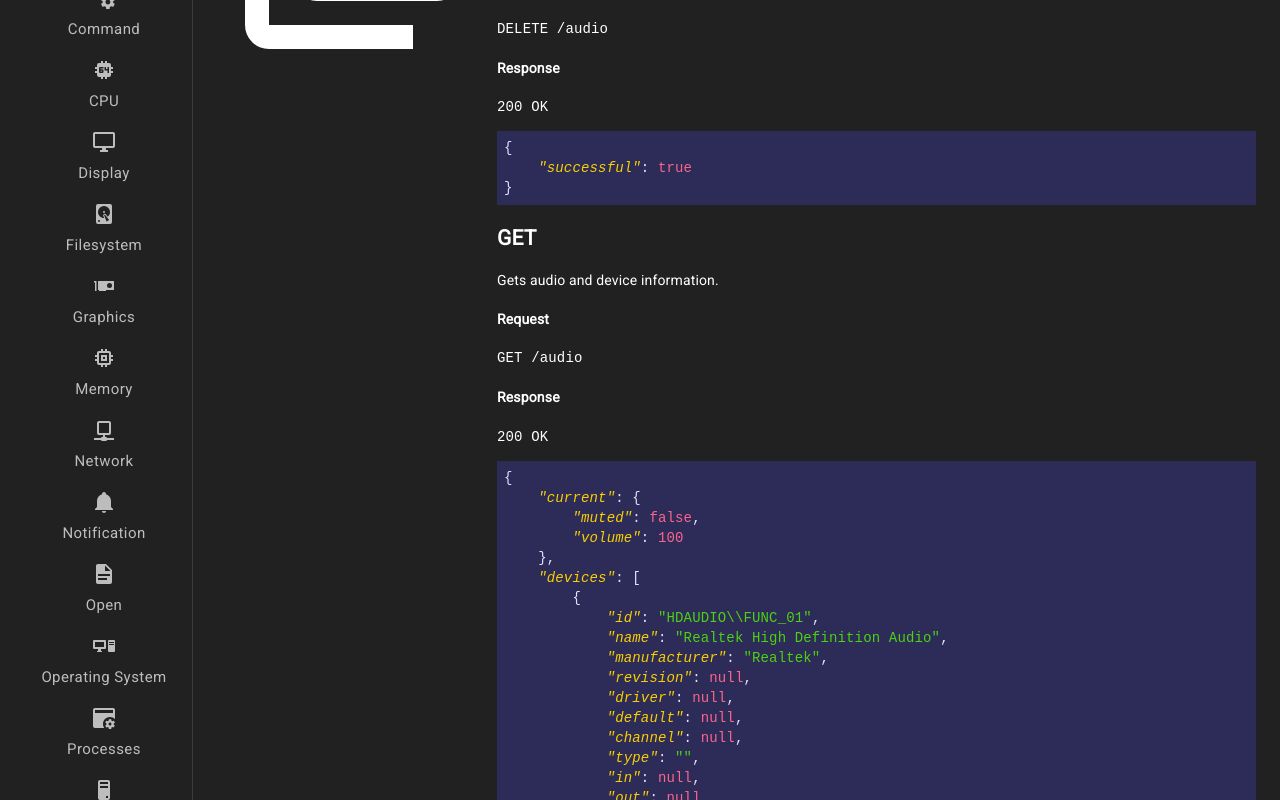
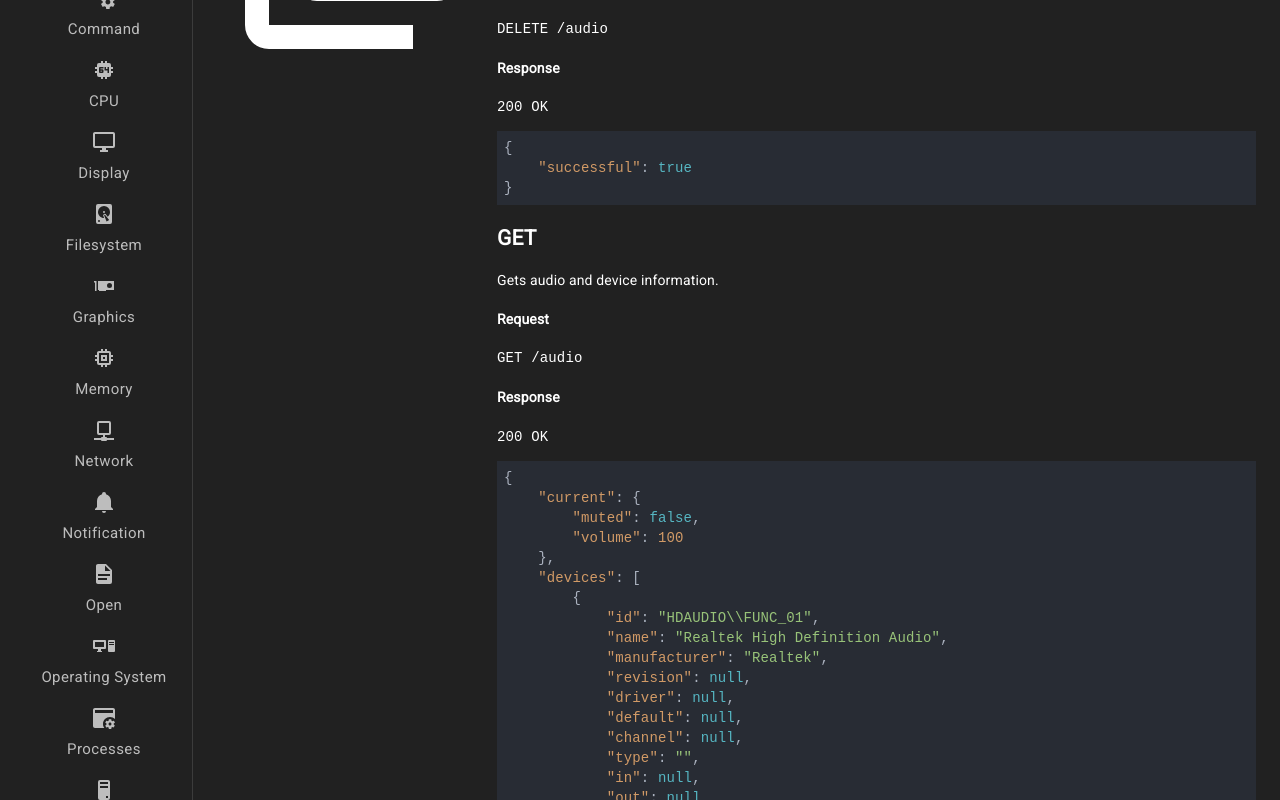
Before and after one commit to timmo001/system-bridge-site, a Next.js app: page /docs/api in a window 1280 px wide. Shown: the part 840-1640 px from the top of the page. Built offline with nearby package versions, Linux system fonts and the light colour scheme.

Commit message:
Change code theme

```diff
--- a/components/MarkdownRenderers/Code.tsx
+++ b/components/MarkdownRenderers/Code.tsx
@@ -1,6 +1,6 @@
 import React, { ReactElement } from "react";
 import SyntaxHighlighter from "react-syntax-highlighter";
-import { shadesOfPurple } from "react-syntax-highlighter/dist/cjs/styles/hljs";
+import { atomOneDark } from "react-syntax-highlighter/dist/cjs/styles/hljs";
 
 interface CodeProps {
   language: string;
@@ -9,7 +9,7 @@ interface CodeProps {
 
 function Code(props: CodeProps): ReactElement {
   return (
-    <SyntaxHighlighter language={props.language} style={shadesOfPurple}>
+    <SyntaxHighlighter language={props.language} style={atomOneDark}>
       {props.value}
     </SyntaxHighlighter>
   );
```
